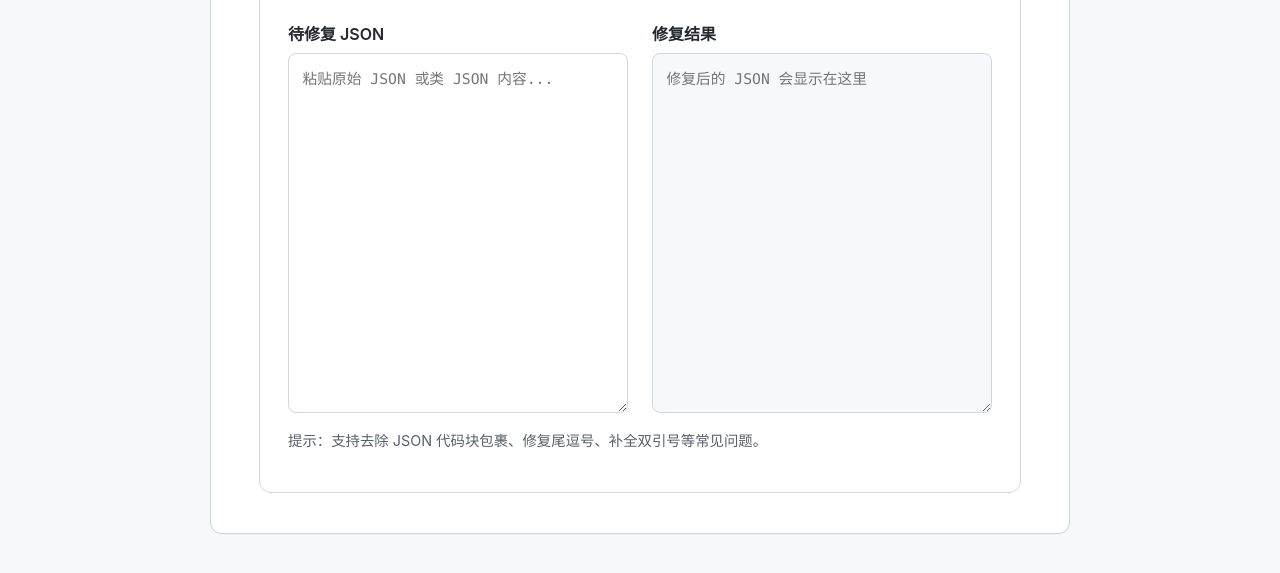
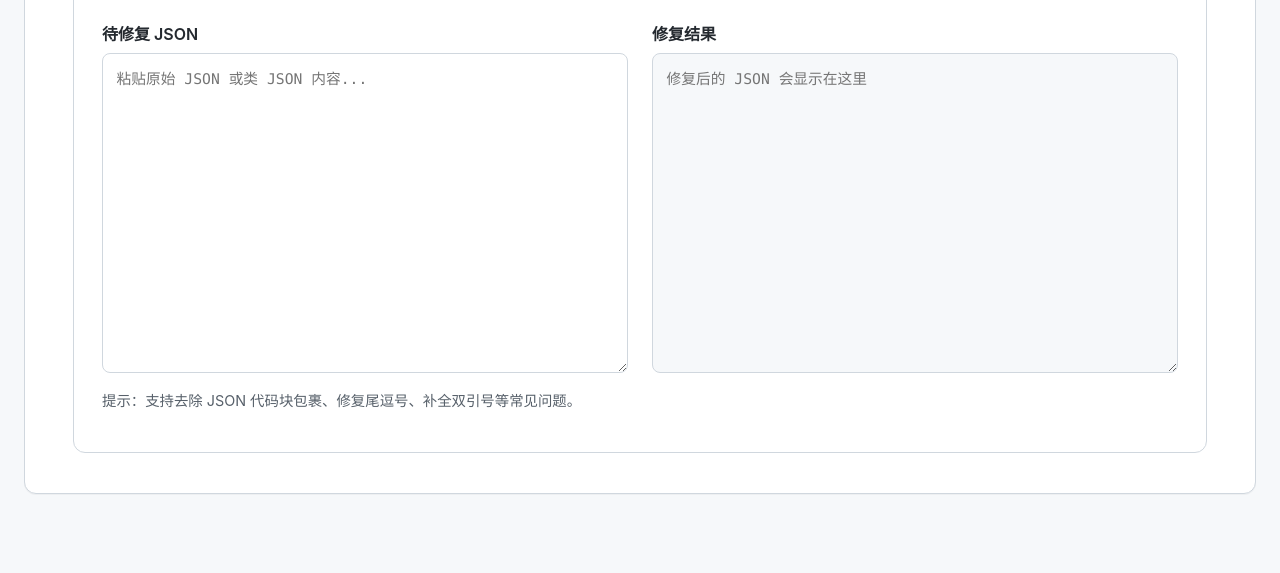
Before and after one commit to ibitor/odin_helper, a website built with Vite: page index.html in a window 1280 px wide. Shown: the part 285-858 px from the top of the page. After the commit the page ends 819 px from the top, so only its background shows below. Built offline with nearby package versions, Linux system fonts and the light colour scheme.

Commit message:
Expand layout to use full width

```diff
--- a/src/style.css
+++ b/src/style.css
@@ -11,9 +11,6 @@
 body {
   margin: 0;
   min-height: 100vh;
-  display: flex;
-  justify-content: center;
-  align-items: flex-start;
   padding: 2.5rem 1.5rem;
 }
 
@@ -23,8 +20,9 @@ body {
   border-radius: 12px;
   border: 1px solid #d0d7de;
   box-shadow: 0 1px 0 rgba(27, 31, 36, 0.04);
-  max-width: 1200px;
-  width: min(100%, 1200px);
+  max-width: 1400px;
+  width: 100%;
+  margin: 0 auto;
 }
 
 .header {
@@ -181,6 +179,6 @@ textarea:read-only {
 
 @media (min-width: 1200px) {
   textarea {
-    min-height: 360px;
+    min-height: 40vh;
   }
 }
```
